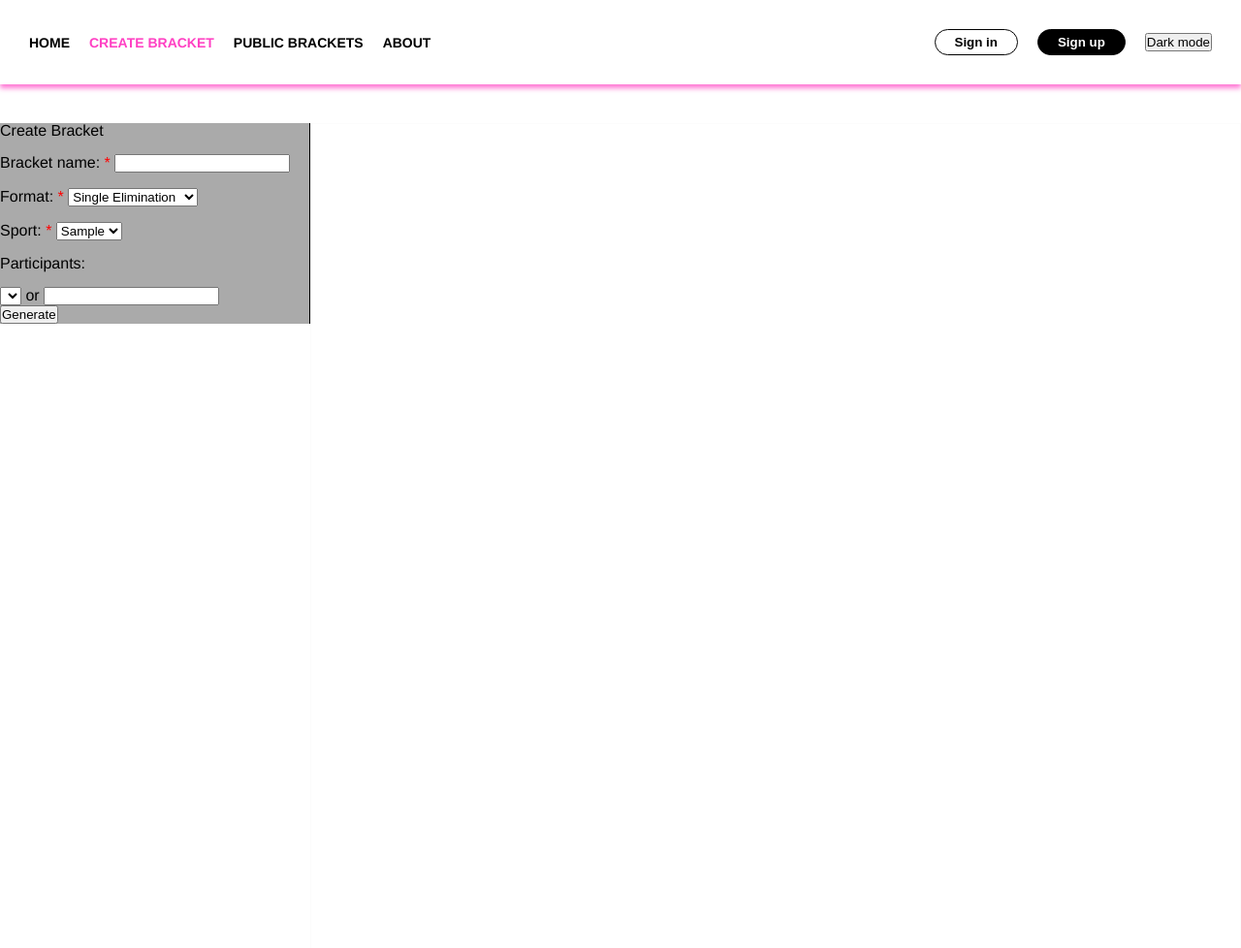
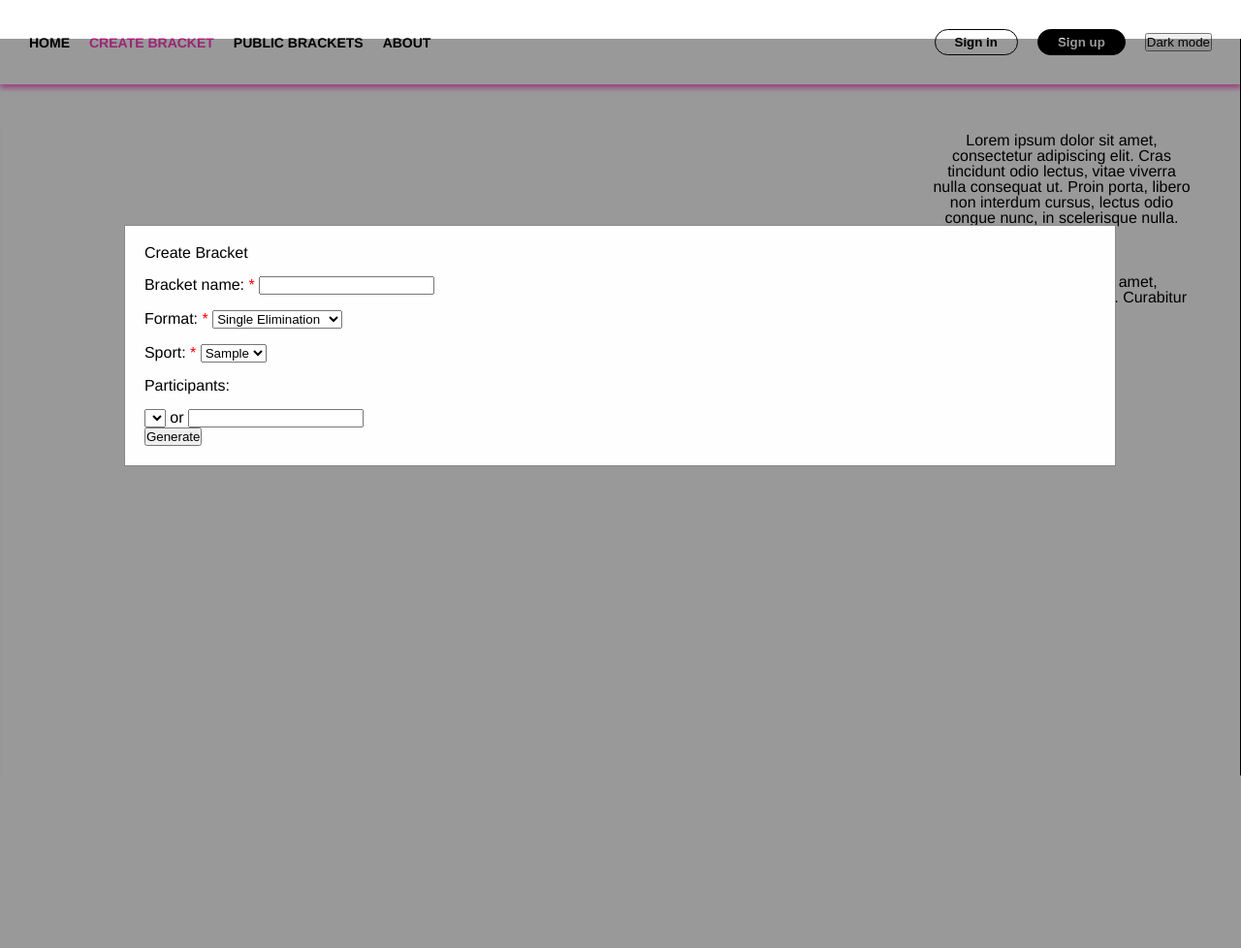
Before and after one commit to seb-lju/Yrkesprov, a PHP site: page /create.php in a window 1280 px wide. Shown: the top 978 px of the page at 97% size. After the commit the page ends 800 px from the top, so only its background shows below. Run offline with PHP 8.4, Linux system fonts and the light colour scheme; tables that the repository leaves empty or names only in its code hold one stand-in row (values such as "Sample post"); lists and menus that the app fills with data are empty.

Commit message:
Update style.css

```diff
--- a/style.css
+++ b/style.css
@@ -488,3 +488,41 @@ body.guestSettings{
     -webkit-tap-highlight-color: transparent;
     -webkit-touch-callout: none;
 }
+
+/* The Modal (background) */
+.modal {
+  display: none; /* Hidden by default */
+  position: fixed; /* Stay in place */
+  z-index: 1; /* Sit on top */
+  left: 0;
+  top: 0;
+  width: 100%; /* Full width */
+  height: 100%; /* Full height */
+  overflow: auto; /* Enable scroll if needed */
+  background-color: rgb(0,0,0); /* Fallback color */
+  background-color: rgba(0,0,0,0.4); /* Black w/ opacity */
+}
+
+/* Modal Content/Box */
+.modal-content {
+  background-color: #fefefe;
+  margin: 15% auto; /* 15% from the top and centered */
+  padding: 20px;
+  border: 1px solid #888;
+  width: 80%; /* Could be more or less, depending on screen size */
+}
+
+/* The Close Button */
+.close {
+  color: #aaa;
+  float: right;
+  font-size: 28px;
+  font-weight: bold;
+}
+
+.close:hover,
+.close:focus {
+  color: black;
+  text-decoration: none;
+  cursor: pointer;
+}
```
